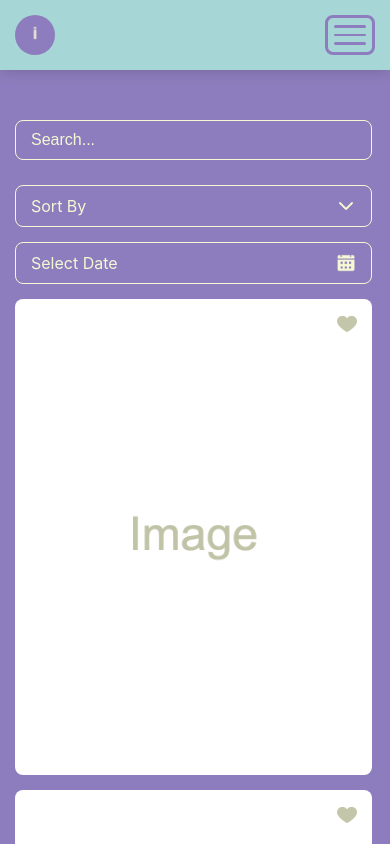
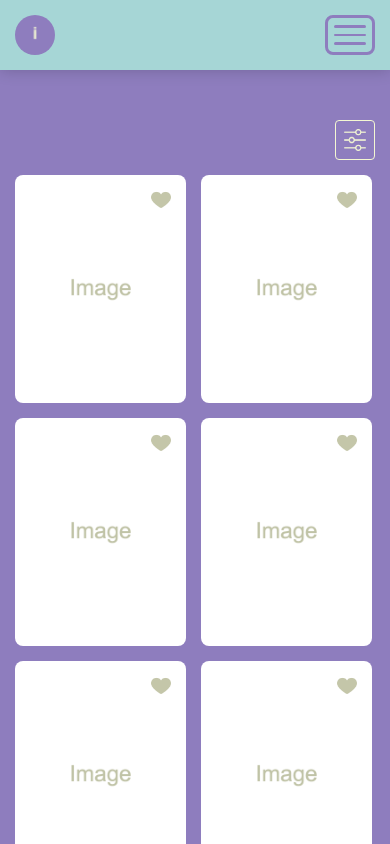
Before and after one commit to nalyn123/simple-react-website, a React (Create React App) app: page /products in a window 390 px wide. Shown: the top 844 px of the page. Built offline with nearby package versions, Linux system fonts and the light colour scheme.

Commit message:
update filter style on mobile

```diff
--- a/src/assets/images/index.ts
+++ b/src/assets/images/index.ts
@@ -4,3 +4,5 @@ export { default as Logo } from "./logo.png";
 export { default as Twitter } from "./twitter.png";
 export { default as Facebook } from "./facebook.png";
 export { default as Youtube } from "./youtube.png";
+export { default as Close } from "./close.png";
+export { default as FilterIcon } from "./filter.png";
--- a/src/components/filter/filter-model.tsx
+++ b/src/components/filter/filter-model.tsx
@@ -1,10 +1,12 @@
 import { fetchProducts } from "@store/products-store";
 import { AppDispatch } from "@store/store";
 import { productFilter } from "@utils/enum";
+import { useState } from "react";
 import { useDispatch } from "react-redux";
 
 export const useFilter = () => {
   const dispatch = useDispatch<AppDispatch>();
+  const [isOpen, setIsOpen] = useState<boolean>(false);
 
   const searchInput = {
     type: "text",
@@ -49,5 +51,21 @@ export const useFilter = () => {
     dispatch(fetchProducts(data));
   };
 
-  return { searchInput, sortData, onSortBy, onDateChange };
+  const onFilterClick = () => {
+    setIsOpen((prev) => !prev);
+  };
+
+  const onFilterClose = () => {
+    setIsOpen(false);
+  };
+
+  return {
+    isOpen,
+    searchInput,
+    sortData,
+    onSortBy,
+    onDateChange,
+    onFilterClick,
+    onFilterClose,
+  };
 };
--- a/src/components/filter/filter.scss
+++ b/src/components/filter/filter.scss
@@ -4,6 +4,31 @@
 
 .products__filter {
   margin-bottom: 15px;
+
+  .close {
+    display: none;
+    margin-left: auto;
+    width: 24px;
+    margin-bottom: 20px;
+
+    img {
+      width: 100%;
+    }
+  }
+
+  &__btn {
+    border: 1px solid colors.$yellow;
+    border-radius: 4px;
+    width: 40px;
+    height: 40px;
+    justify-content: center;
+    align-items: center;
+    margin-left: auto;
+
+    img {
+      width: 60%;
+    }
+  }
 
   &__submit {
     color: colors.$black;
@@ -25,3 +50,42 @@
     }
   }
 }
+
+@media screen and (max-width: 767px) {
+  .products__filter {
+    &__btn {
+      display: flex;
+    }
+    .close {
+      display: block;
+    }
+
+    &__filter {
+      position: fixed;
+      z-index: 100;
+      top: 0;
+      background: colors.$blue;
+      left: 0;
+      width: 100vw;
+      height: 100vh;
+      overflow: auto;
+      padding: 15px;
+      box-sizing: border-box;
+      display: none;
+
+      &--active {
+        display: block;
+        animation: test 0.3s forwards;
+
+        @keyframes test {
+          from {
+            left: 100%;
+          }
+          to {
+            left: 0;
+          }
+        }
+      }
+    }
+  }
+}
--- a/src/components/filter/filter.tsx
+++ b/src/components/filter/filter.tsx
@@ -1,12 +1,37 @@
+import { Close, FilterIcon } from "@assets/images";
 import { useFilter } from "./filter-model";
 import "./filter.scss";
 import { DatePicker, Dropdown, Input } from "@components/index";
 
 const Filter = () => {
-  const { searchInput, sortData, onSortBy, onDateChange } = useFilter();
+  const {
+    isOpen,
+    searchInput,
+    sortData,
+    onSortBy,
+    onDateChange,
+    onFilterClick,
+    onFilterClose,
+  } = useFilter();
   return (
     <div className="products__filter">
-      <div className="products__filter__filter">
+      <button
+        type="button"
+        className="products__filter__btn"
+        onClick={onFilterClick}
+      >
+        <img src={FilterIcon} alt="filter" />
+      </button>
+
+      <div
+        className={`products__filter__filter ${
+          isOpen ? "products__filter__filter--active" : ""
+        }`}
+      >
+        <button type="button" className="close" onClick={onFilterClose}>
+          <img src={Close} alt="close" />
+        </button>
+
         <div className="row">
           <div className="col col-12 col-sm-3 col-md-6">
             <div className="products__filter__search">
--- a/src/pages/products/products.tsx
+++ b/src/pages/products/products.tsx
@@ -11,7 +11,7 @@ const Products = () => {
         <Filter />
         <div className="row">
           {productLists.map((value, i) => (
-            <div key={i} className="col col-12 col-sm-3 col-lg-2">
+            <div key={i} className="col col-6 col-sm-3 col-lg-2">
               <ProductItem id={value?.id} title={value?.title} />
             </div>
           ))}
```
Also changed, not shown: src/assets/images/close.png (added), src/assets/images/filter.png (added).
